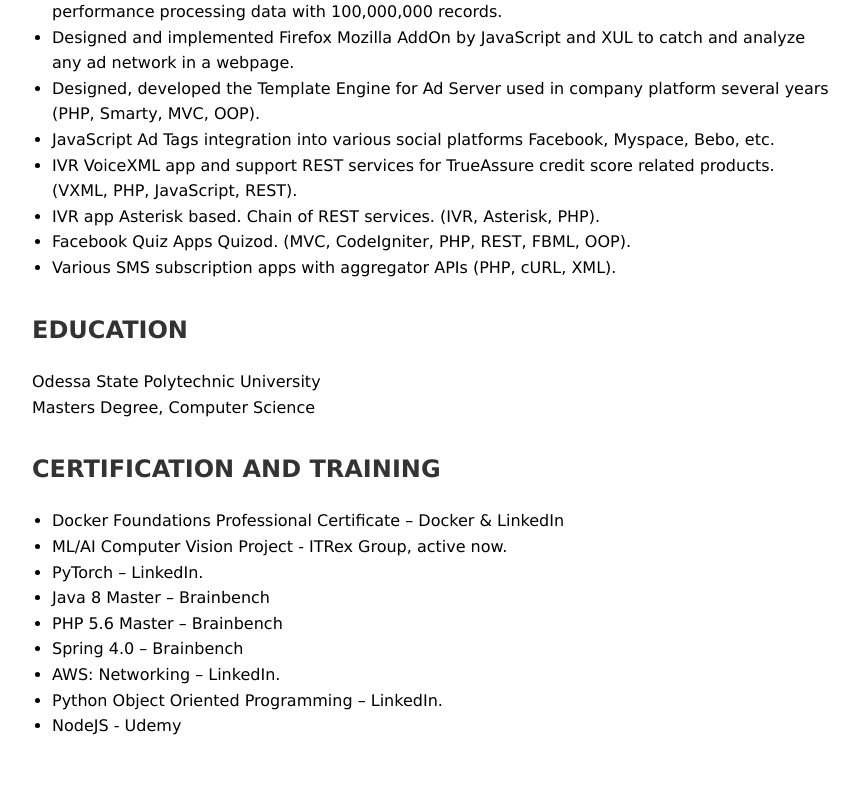
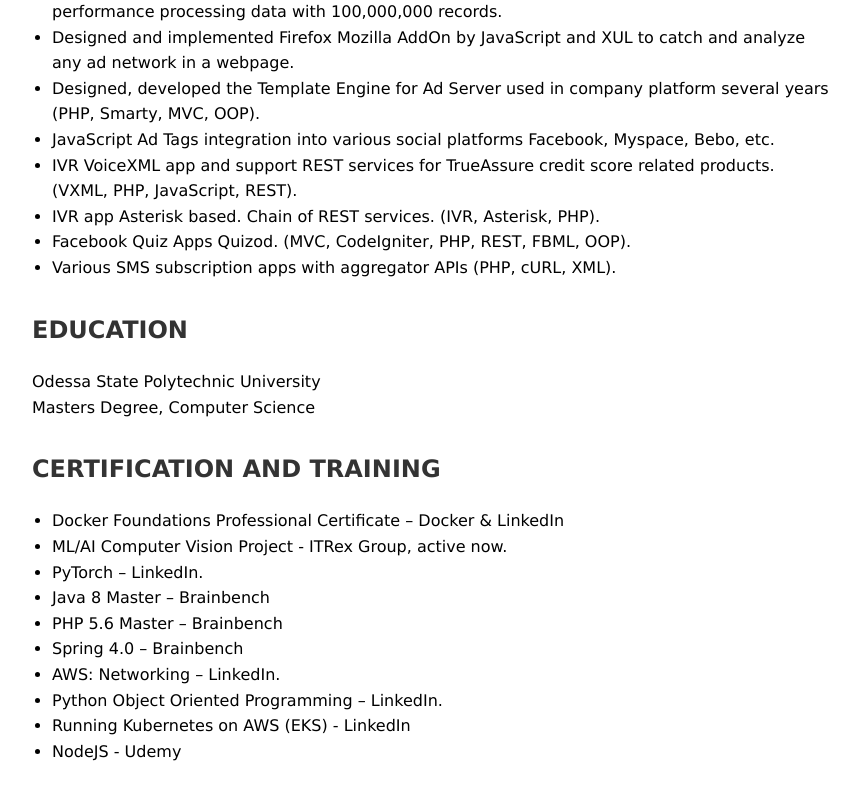
Before and after one commit to filinus/filinus.github.io, a plain HTML site: page index.html in a window 1280 px wide. Shown: the part 2965-3765 px from the top of the page, without its empty margins (208-1067 px from the left). Drawn offline with Linux system fonts and the light colour scheme.

Commit message:
added EKS certificate

```diff
--- a/index.html
+++ b/index.html
@@ -197,6 +197,7 @@
         <li><a href="files/BBCertificate Spring 40.pdf" target="_blank">Spring 4.0 – Brainbench</a></li>
         <li>AWS: Networking – LinkedIn.</li>
         <li>Python Object Oriented Programming – LinkedIn.</li>
+        <li><a href="files/CertificateOfCompletion_Running Kubernetes on AWS EKS.pdf" target="_blank">Running Kubernetes on AWS (EKS) - LinkedIn</a></li>
         <li><a href="files/Udemy NodeJS UC-6F7LCOLB.pdf" target="_blank">NodeJS - Udemy</a></li>
     </ul>
 </section>
```
Also changed, not shown: input.txt, 1 other file.
